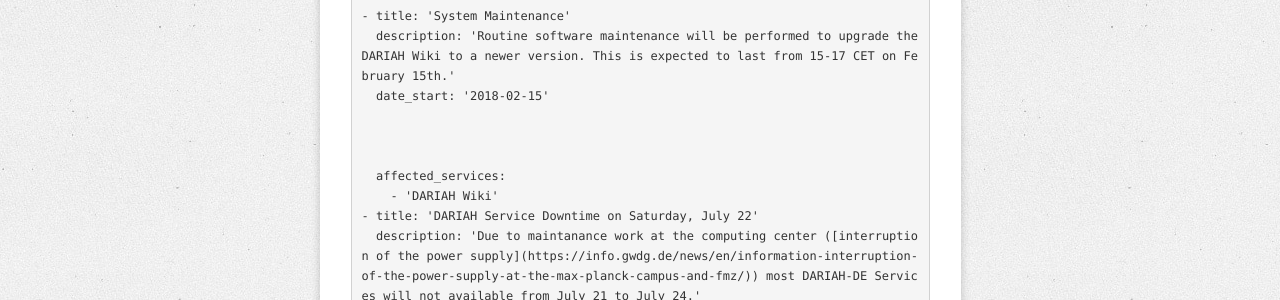
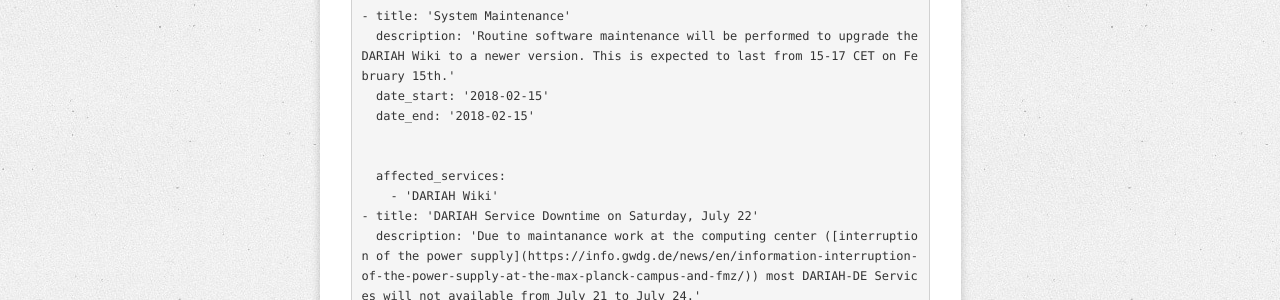
Before and after one commit to DARIAH-DE/status, a Jekyll site: the page built from currentdata.md, in a window 1280 px wide. Shown: the part 809-1109 px from the top of the page. Built offline with Jekyll 4.4.1, drawn with Linux system fonts in a browser that asks for light colours; our own code applies the rules of GitHub Pages for plain Markdown files; some of the changed lines change nothing that is shown.

Commit message:
wiki update finished

```diff
--- a/_data/announcements.yaml
+++ b/_data/announcements.yaml
@@ -1,7 +1,7 @@
 ---
 - title: 'System Maintenance'
   date_start: '2018-02-15'
-  end_start: '2018-02-15'
+  date_end: '2018-02-15'
   description: 'Routine software maintenance will be performed to upgrade the DARIAH Wiki to a newer version. This is expected to last from 15-17 CET on February 15th.'
   affected:
     - '/services/confluence'
```
